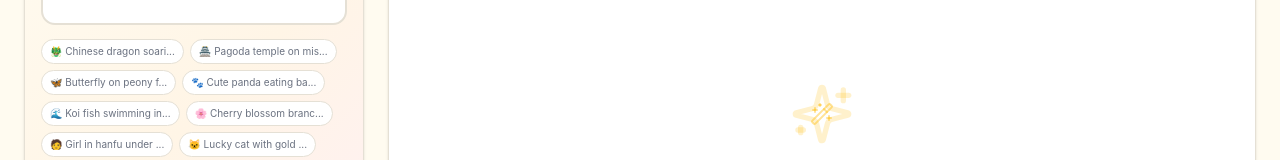
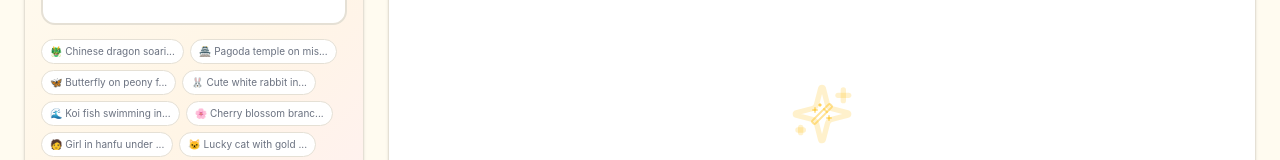
Before and after one commit to rinbs1120/pixcraftx, a Next.js app: page /generate in a window 1280 px wide. Shown: the part 192-352 px from the top of the page. Built offline with nearby package versions, Linux system fonts and the light colour scheme; no server answers; a web font is replaced by a local one.

Commit message:
fix: replace panda preset with white rabbit (Kolors can't generate B&W animal line art)

```diff
--- a/src/app/generate/page.tsx
+++ b/src/app/generate/page.tsx
@@ -41,7 +41,7 @@ const EXAMPLE_PROMPTS = [
   { emoji: '🐲', text: 'Chinese dragon soaring through clouds' },
   { emoji: '🏯', text: 'Pagoda temple on misty mountain' },
   { emoji: '🦋', text: 'Butterfly on peony flowers' },
-  { emoji: '🐾', text: 'Cute panda eating bamboo' },
+  { emoji: '🐰', text: 'Cute white rabbit in moonlit garden' },
   { emoji: '🌊', text: 'Koi fish swimming in lotus pond' },
   { emoji: '🌸', text: 'Cherry blossom branch with lanterns' },
   { emoji: '🧑', text: 'Girl in hanfu under moonlight' },
```
